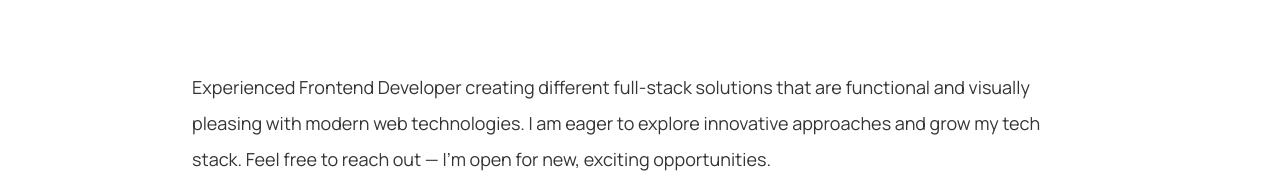
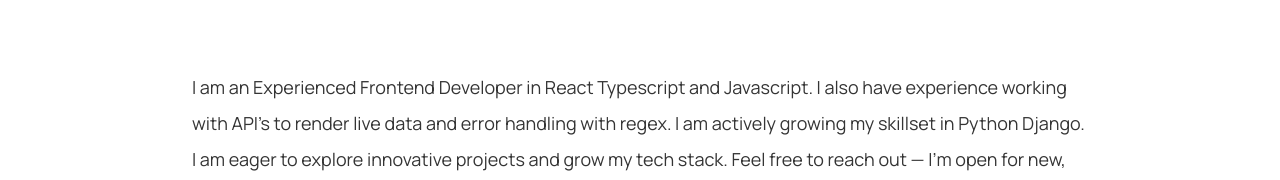
Before and after one commit to lesliekodjoe/lesliekodjoe.github.io, a React (Vite) app: page / in a window 1280 px wide. Both pictures are taken after a click on the button "Me?". Shown: the part 1087-1267 px from the top of the page. Built offline with nearby package versions, Linux system fonts and the light colour scheme.

Commit message:
Update Portfolio content

```diff
--- a/src/components/Navbar.tsx
+++ b/src/components/Navbar.tsx
@@ -33,7 +33,7 @@ function Navbar() {
         <nav className="fixed bottom-5 z-20 w-full">
           <div className="w-full flex justify-center">
             {/* Floating Navbar */}
-            <div className="w-fit px-12 py-3 h-full bg-[#333333] backdrop-blur-lg rounded-lg">
+            <div className="w-fit px-12 bg py-3 h-full bg-[#333333] backdrop-blur-lg rounded-lg">
               <div className="flex items-center justify-center h-full space-x-6">
                 <div className="flex">
                   <TransitionLink href="/">
@@ -47,7 +47,6 @@ function Navbar() {
                   <div className="w-0.5 h-6 bg-zinc-500 rounded-full ml-3"></div>
                 </div>
 
-
                 {socialIcons.map((icon, index) => (
                   <a
                     href={icon.href}
@@ -59,7 +58,7 @@ function Navbar() {
                   </a>
                 ))}
                 <a
-                  href="/Kodjoe_Nartey_Leslie_CV.pdf"
+                  href="/Kodjoe_Leslie_CV.pdf"
                   download
                   className={`flex items-center text-sm font-semibold text-white`}
                 >
@@ -106,9 +105,8 @@ function Navbar() {
                     : "text-white"
                 }`}
               >
-
                 <a
-                  href="/Kodjoe_Nartey_Leslie_CV.pdf"
+                  href="/Kodjoe_Leslie_CV.pdf"
                   download
                   className={`flex items-center justify-center text-sm font-semibold hover:text-zinc-400 ease-in-out duration-500`}
                 >
--- a/src/constants/data.ts
+++ b/src/constants/data.ts
@@ -128,9 +128,8 @@ export const tech_stack = [
   "ReactJs with TypeScript",
   "React Native",
   "NextJS",
-  "Redux - New",
   "Php",
-  "Python",
+  "Python, Django",
   "SQL",
   "MongoDB - New",
 ];
--- a/src/sections/About.tsx
+++ b/src/sections/About.tsx
@@ -16,11 +16,12 @@ const About = () => {
           <div className="py-16">
             <h1 className="about-header">Me?</h1>
             <p className="about-text ">
-              Experienced Frontend Developer creating different full-stack
-              solutions that are functional and visually pleasing with modern
-              web technologies. I am eager to explore innovative approaches and
-              grow my tech stack. Feel free to reach out — I’m open for new,
-              exciting opportunities.
+              I am an Experienced Frontend Developer in React Typescript and
+              Javascript. I also have experience working with API's to render
+              live data and error handling with regex. I am actively growing my
+              skillset in Python Django. I am eager to explore innovative
+              projects and grow my tech stack. Feel free to reach out — I’m open
+              for new, exciting opportunities.
             </p>
           </div>
           {/* Tech Stack */}
```
Also changed, not shown: 2 other files (tests, documents, lock files or other folders).
